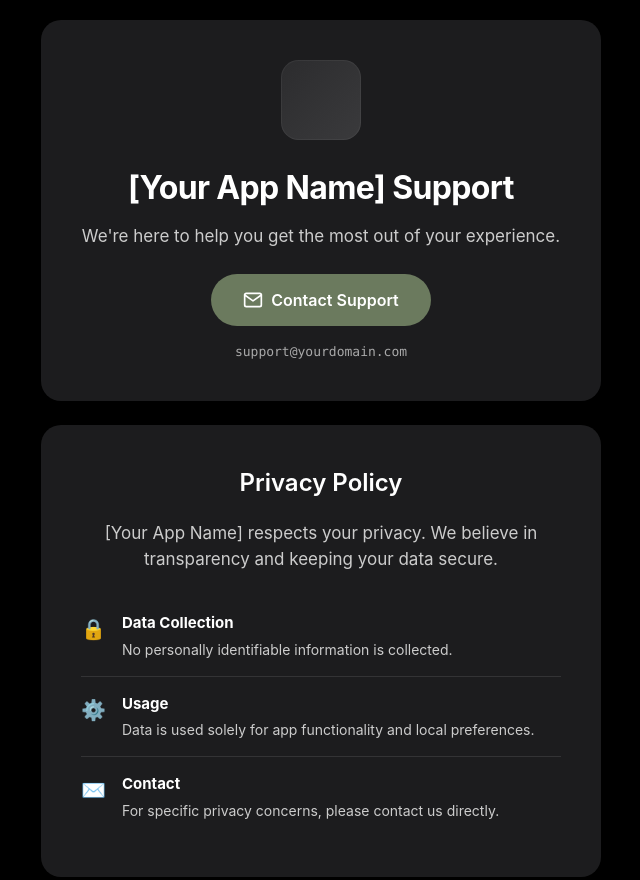
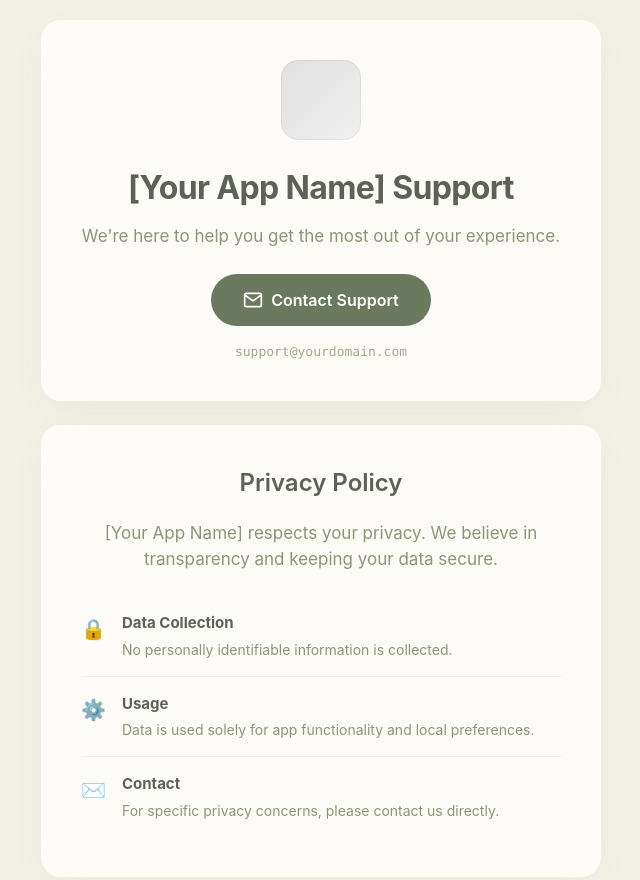
Before and after one commit to Red-Elk-Labs/kindred-app-support, a plain HTML site: page index.html in a window 1280 px wide. Shown: the top 880 px of the page, without its empty margins (319-959 px from the left). Drawn offline with Linux system fonts and the dark colour scheme.

Commit message:
style: enforce light theme by removing dark mode overrides

```diff
--- a/styles.css
+++ b/styles.css
@@ -7,16 +7,6 @@
     --text-secondary: #8B9678;
     --border-radius: 20px;
     --shadow: 0 10px 40px -10px rgba(92, 99, 86, 0.08);
-}
-
-@media (prefers-color-scheme: dark) {
-    :root {
-        --bg-color: #000000;
-        --card-bg: #1C1C1E;
-        --text-main: #FFFFFF;
-        --text-secondary: #CCCCCC;
-        --shadow: 0 10px 40px -10px rgba(0,0,0,0.3);
-    }
 }
 
 * {
@@ -65,13 +55,6 @@ body {
     border-radius: 22%; /* Superellipse-ish */
     margin: 0 auto 24px;
     box-shadow: inset 0 0 0 1px rgba(0,0,0,0.05);
-}
-
-@media (prefers-color-scheme: dark) {
-    .app-icon-placeholder {
-        background: linear-gradient(135deg, #2c2c2e 0%, #3a3a3c 100%);
-        box-shadow: inset 0 0 0 1px rgba(255,255,255,0.05);
-    }
 }
 
 h1 {
@@ -138,12 +121,6 @@ p {
     border-top: 1px solid rgba(0,0,0,0.05);
 }
 
-@media (prefers-color-scheme: dark) {
-    .policy-item {
-        border-top: 1px solid rgba(255,255,255,0.1);
-    }
-}
-
 .policy-item:first-child {
     border-top: none;
 }
```
